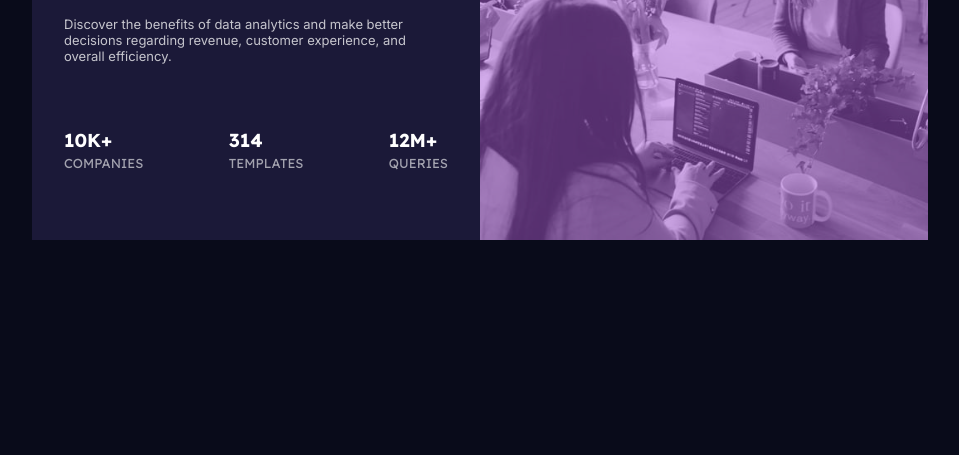
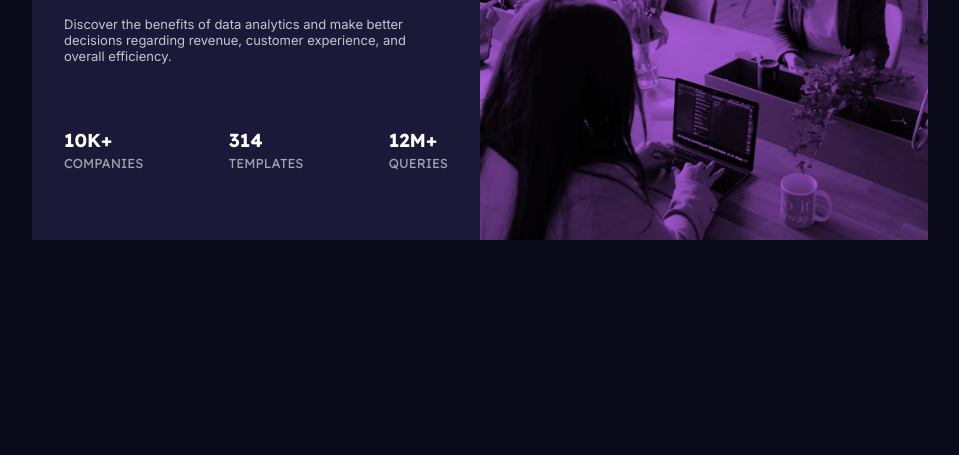
Before and after one commit to debadutta98/frontendmentor.io-states-preview-card-component-main, a plain HTML site: page index.html in a window 1280 px wide. Shown: the part 345-800 px from the top of the page, without its empty margins (160-1119 px from the left). Drawn offline with Linux system fonts and the light colour scheme.

Commit message:
change the overlay of image to deep color

```diff
--- a/scss/style.scss
+++ b/scss/style.scss
@@ -68,7 +68,8 @@ body {
             height: auto;
             max-width: 50%;
             background: $textColorAccent;
-            filter: opacity(0.5);
+            // filter: opacity(0.3);
+            mix-blend-mode: multiply;
         }
     @media screen and (max-width: 939px) {
         flex-direction: column-reverse;
```
Also changed, not shown: dist/css/style.css, dist/css/style.min.css, 2 other files.
